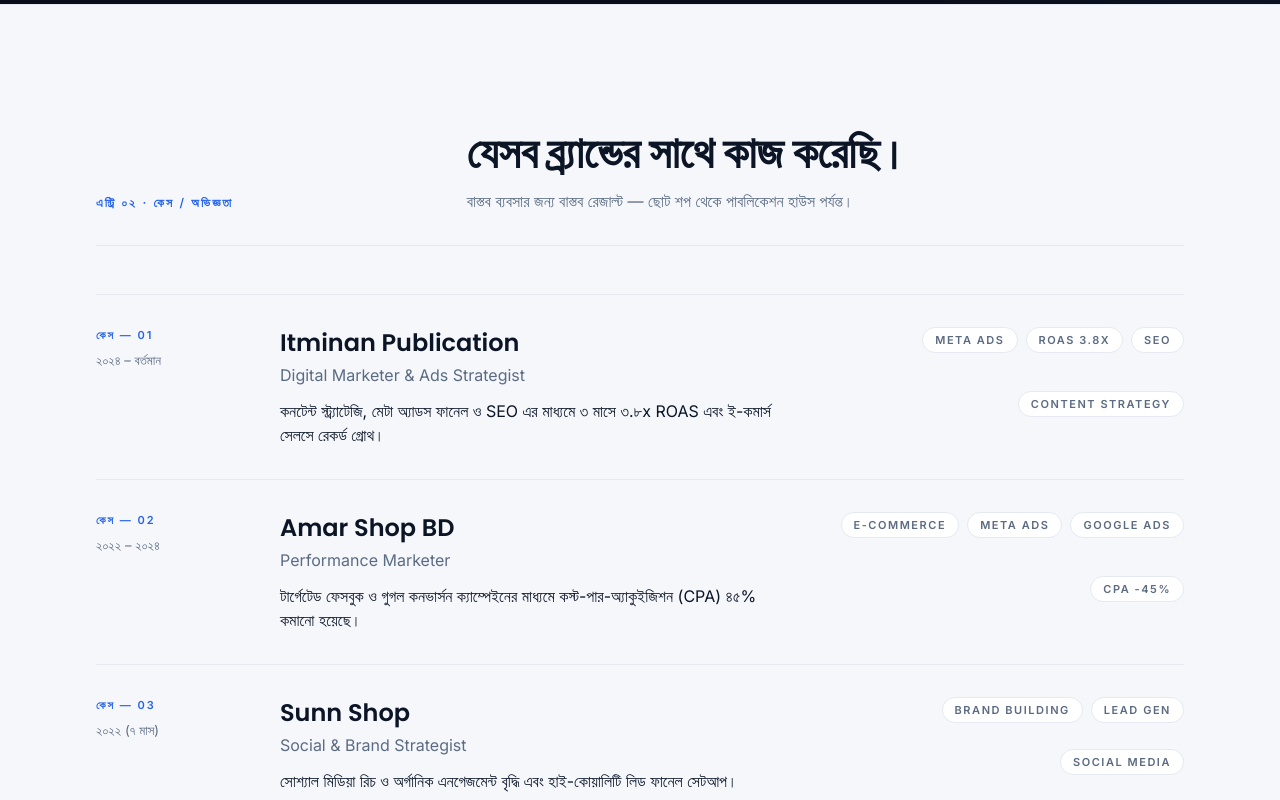
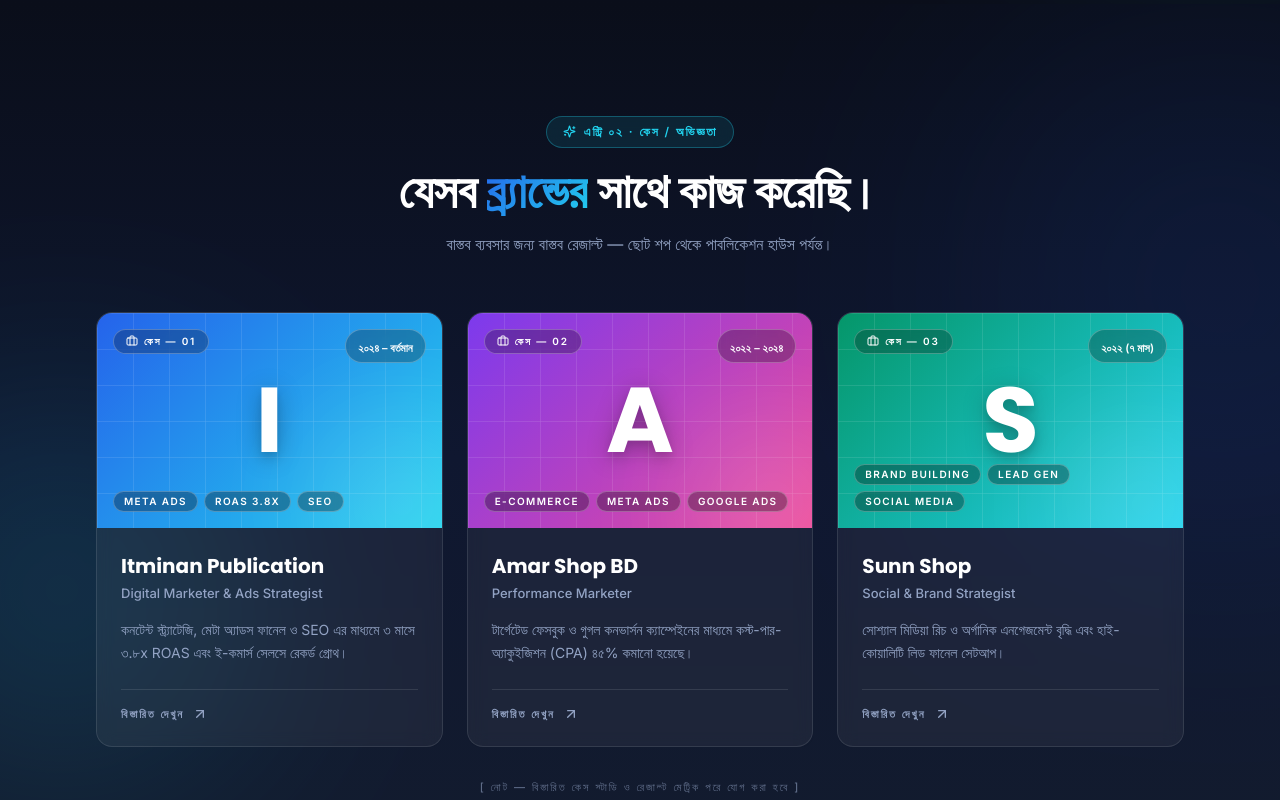
Before and after one commit to arifulislambd2420-source/Ariful-islam-, a React (Vite) app: page / in a window 1280 px wide. Shown: the part 1840-2640 px from the top of the page. Built offline with nearby package versions, Linux system fonts and the light colour scheme.

Commit message:
Work section redesign

```diff
--- a/src/components/Work.tsx
+++ b/src/components/Work.tsx
@@ -1,6 +1,14 @@
-import SectionHeader from "./SectionHeader";
+import { ArrowUpRight, Briefcase, Sparkles } from "lucide-react";
 import { useSite } from "../context/SiteContext";
 import { EditableText } from "./admin/EditableText";
+
+// Decorative gradient palettes rotated per card (kept static — cosmetic only)
+const THUMB_GRADIENTS = [
+  "linear-gradient(135deg, #2563EB 0%, #22D3EE 100%)",
+  "linear-gradient(135deg, #7C3AED 0%, #EC4899 100%)",
+  "linear-gradient(135deg, #059669 0%, #22D3EE 100%)",
+  "linear-gradient(135deg, #D97706 0%, #F43F5E 100%)",
+];
 
 export default function Work() {
   const { data, updateData } = useSite();
@@ -18,67 +26,152 @@
   };
 
   return (
-    <section id="work" className="border-t border-border bg-surface py-24 sm:py-32">
-      <div className="container-x">
-        <SectionHeader
-          entry="এন্ট্রি ০২ · কেস / অভিজ্ঞতা"
-          title="যেসব ব্র্যান্ডের সাথে কাজ করেছি।"
-          intro="বাস্তব ব্যবসার জন্য বাস্তব রেজাল্ট — ছোট শপ থেকে পাবলিকেশন হাউস পর্যন্ত।"
+    <section
+      id="work"
+      className="relative overflow-hidden py-24 text-on-navy sm:py-28"
+      style={{
+        background:
+          "linear-gradient(180deg, #0a0e1a 0%, #0f1730 50%, #131c2e 100%)",
+      }}
+    >
+      {/* soft accent glows */}
+      <div
+        aria-hidden
+        className="pointer-events-none absolute -right-40 top-16 h-[440px] w-[440px] rounded-full bg-primary opacity-15 blur-[140px]"
+      />
+      <div
+        aria-hidden
+        className="pointer-events-none absolute -left-32 bottom-32 h-[380px] w-[380px] rounded-full bg-cyan opacity-15 blur-[120px]"
       />
 
-        <ol className="reveal border-t border-border">
-          {data.works.map((w, i) => (
-            <li
+      <div className="container-x relative">
+        {/* Header */}
+        <div className="reveal mx-auto mb-14 max-w-3xl text-center">
+          <div className="inline-flex items-center gap-2 rounded-full border border-cyan/30 bg-cyan/10 px-4 py-1.5 backdrop-blur">
+            <Sparkles size={13} className="text-cyan" />
+            <span className="text-[12px] font-semibold uppercase tracking-[0.16em] text-cyan">
+              এন্ট্রি ০২ · কেস / অভিজ্ঞতা
+            </span>
+          </div>
+          <h2 className="mt-5 font-display text-3xl font-bold leading-tight text-white sm:text-4xl md:text-5xl">
+            যেসব <span className="text-gradient">ব্র্যান্ডের</span> সাথে কাজ করেছি।
+          </h2>
+          <p className="mx-auto mt-4 max-w-xl text-on-navy-muted">
+            বাস্তব ব্যবসার জন্য বাস্তব রেজাল্ট — ছোট শপ থেকে পাবলিকেশন হাউস পর্যন্ত।
+          </p>
+        </div>
+
+        {/* Card grid */}
+        <div className="reveal grid grid-cols-1 gap-6 md:grid-cols-2 lg:grid-cols-3">
+          {data.works.map((w, i) => {
+            const monogram = (w.company || "?").trim().charAt(0);
+            const gradient = THUMB_GRADIENTS[i % THUMB_GRADIENTS.length];
+            return (
+              <article
                 key={i}
-              className="grid grid-cols-12 gap-4 border-b border-border py-8"
+                className="group relative flex flex-col overflow-hidden rounded-2xl border border-white/10 bg-white/5 backdrop-blur transition-all duration-300 hover:-translate-y-1.5 hover:border-cyan/50 hover:bg-white/[0.08] hover:shadow-glow"
               >
-              <div className="col-span-12 sm:col-span-2">
-                <div className="text-[11px] font-semibold uppercase tracking-[0.18em] text-primary">
+                {/* Thumbnail / preview area */}
+                <div
+                  className="relative aspect-[16/10] w-full overflow-hidden"
+                  style={{ background: gradient }}
+                >
+                  {/* decorative grid pattern */}
+                  <div
+                    aria-hidden
+                    className="absolute inset-0 opacity-20"
+                    style={{
+                      backgroundImage:
+                        "linear-gradient(rgba(255,255,255,0.5) 1px, transparent 1px), linear-gradient(90deg, rgba(255,255,255,0.5) 1px, transparent 1px)",
+                      backgroundSize: "36px 36px",
+                    }}
+                  />
+                  {/* soft glow blob */}
+                  <div
+                    aria-hidden
+                    className="pointer-events-none absolute -bottom-14 -right-10 h-40 w-40 rounded-full bg-white opacity-20 blur-3xl"
+                  />
+
+                  {/* Monogram */}
+                  <div className="absolute inset-0 flex items-center justify-center">
+                    <span
+                      className="select-none font-display text-[92px] font-bold leading-none text-white drop-shadow-lg transition-transform duration-500 group-hover:scale-110"
+                      style={{ textShadow: "0 4px 24px rgba(0,0,0,0.25)" }}
+                    >
+                      {monogram}
+                    </span>
+                  </div>
+
+                  {/* Case index badge (top-left) */}
+                  <div className="absolute left-4 top-4 flex items-center gap-1.5 rounded-full border border-white/25 bg-black/25 px-3 py-1 backdrop-blur">
+                    <Briefcase size={12} className="text-white" />
+                    <span className="text-[10px] font-semibold uppercase tracking-[0.18em] text-white">
                       কেস — {String(i + 1).padStart(2, "0")}
+                    </span>
                   </div>
+
+                  {/* Period pill (top-right) */}
+                  <div className="absolute right-4 top-4 rounded-full border border-white/25 bg-black/25 px-3 py-1 backdrop-blur">
                     <EditableText
-                  as="div"
-                  className="mt-2 text-[13px] text-muted"
+                      as="span"
+                      className="text-[11px] font-semibold text-white"
                       value={w.period}
                       onChange={(v) => updateWork(i, "period", v)}
                     />
                   </div>
-              <div className="col-span-12 sm:col-span-6">
+
+                  {/* Tags row (bottom) */}
+                  <div className="absolute inset-x-4 bottom-4 flex flex-wrap gap-1.5">
+                    {w.tags.slice(0, 3).map((t) => (
+                      <span
+                        key={t}
+                        className="rounded-full border border-white/25 bg-black/30 px-2.5 py-0.5 text-[10px] font-semibold uppercase tracking-[0.14em] text-white backdrop-blur"
+                      >
+                        {t}
+                      </span>
+                    ))}
+                  </div>
+                </div>
+
+                {/* Content */}
+                <div className="relative flex flex-1 flex-col p-6">
                   <EditableText
                     as="h3"
-                  className="font-display text-2xl font-semibold text-ink"
+                    className="block font-display text-xl font-bold text-white transition-colors group-hover:text-cyan"
                     value={w.company}
                     onChange={(v) => updateWork(i, "company", v)}
                   />
                   <EditableText
                     as="div"
-                  className="mt-1 text-muted"
+                    className="mt-1 text-[13px] font-medium text-on-navy-muted"
                     value={w.role}
                     onChange={(v) => updateWork(i, "role", v)}
                   />
                   <EditableText
                     as="p"
-                  className="mt-3 block max-w-lg text-ink"
+                    className="mt-4 block text-sm leading-relaxed text-on-navy-muted"
                     value={w.summary}
                     onChange={(v) => updateWork(i, "summary", v)}
                     multiline
                   />
+
+                  {/* Arrow (hover slides) */}
+                  <div className="mt-6 flex items-center gap-2 border-t border-white/10 pt-4">
+                    <span className="text-[11px] font-semibold uppercase tracking-[0.18em] text-on-navy-muted transition-colors group-hover:text-cyan">
+                      বিস্তারিত দেখুন
+                    </span>
+                    <ArrowUpRight
+                      size={16}
+                      className="text-on-navy-muted transition-all duration-300 group-hover:-translate-y-0.5 group-hover:translate-x-1 group-hover:text-cyan"
+                    />
                   </div>
-              <div className="col-span-12 flex flex-wrap items-start gap-2 sm:col-span-4 sm:justify-end">
-                {w.tags.map((t) => (
-                  <span
-                    key={t}
-                    className="rounded-full border border-border bg-bg px-3 py-1 text-[11px] font-semibold uppercase tracking-[0.14em] text-muted"
-                  >
-                    {t}
-                  </span>
-                ))}
                 </div>
-            </li>
-          ))}
-        </ol>
+              </article>
+            );
+          })}
+        </div>
 
-        <p className="mt-6 text-[11px] font-medium uppercase tracking-[0.18em] text-muted/70">
+        <p className="reveal mt-8 text-center text-[11px] font-medium uppercase tracking-[0.18em] text-on-navy-muted/60">
           [ নোট — বিস্তারিত কেস স্টাডি ও রেজাল্ট মেট্রিক পরে যোগ করা হবে ]
         </p>
       </div>
```
Lines whose indentation alone changed are shown as unchanged.
